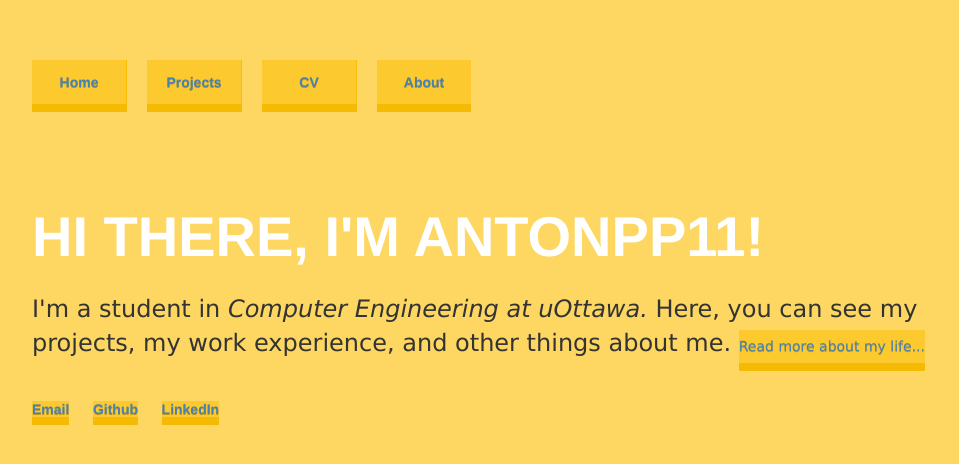
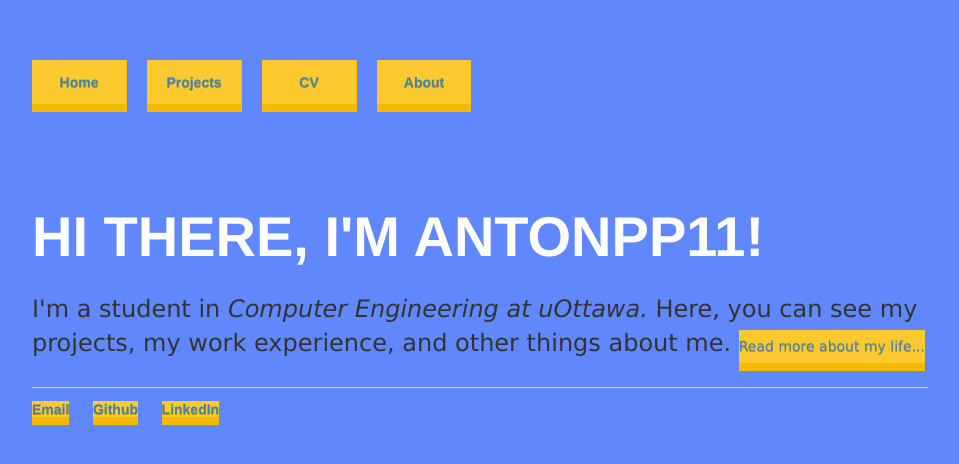
Before and after one commit to antonpp11/antonpp11.github.io, a Jekyll site: the page built from index.html, in a window 1280 px wide. Shown: the top 464 px of the page, without its empty margins (160-1119 px from the left). Built offline with Jekyll 4.4.1, drawn with Linux system fonts in a browser that asks for light colours.

Commit message:
Update main.css

```diff
--- a/css/main.css
+++ b/css/main.css
@@ -48,7 +48,7 @@
 –––––––––––––––––––––––––––––––––––––––––––––––––– */
 
 body {
-  background: #FDD761;
+  background: #6187fd;
   font-family: 'Lucida Sans Unicode', 'Arial', serif;
   color: white;
 }
```
